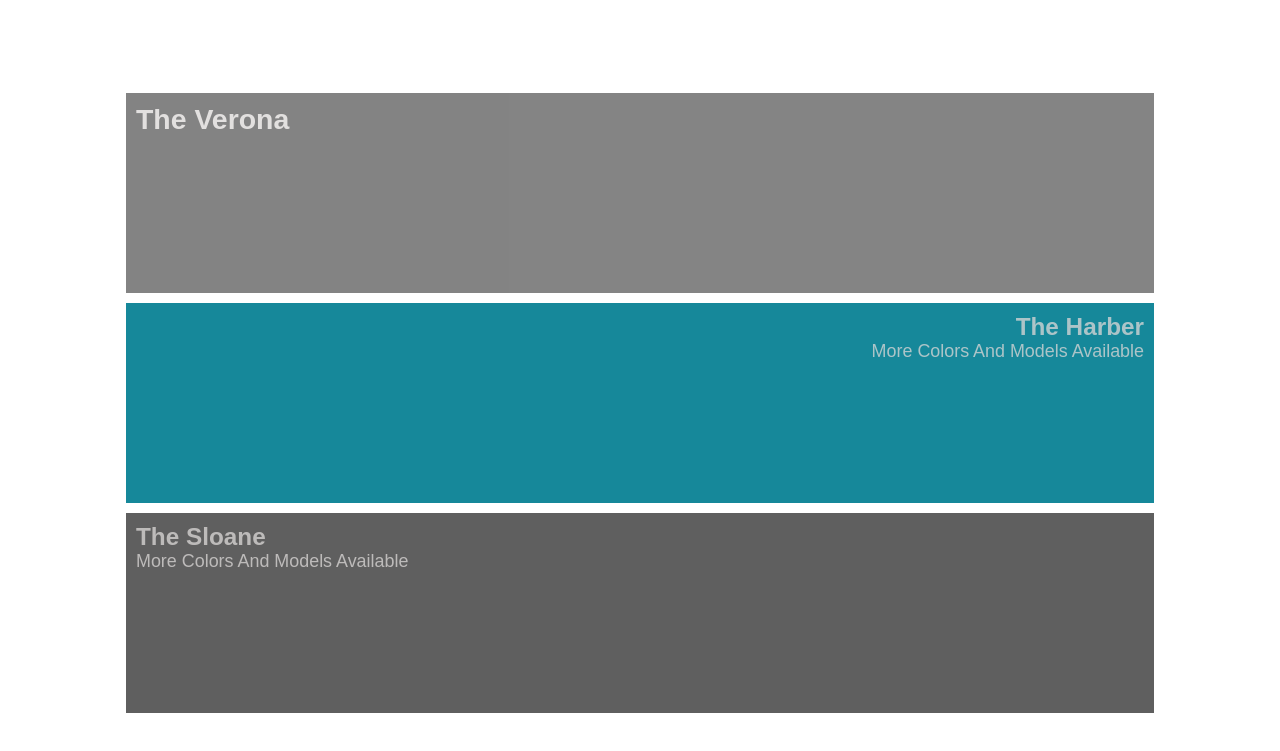
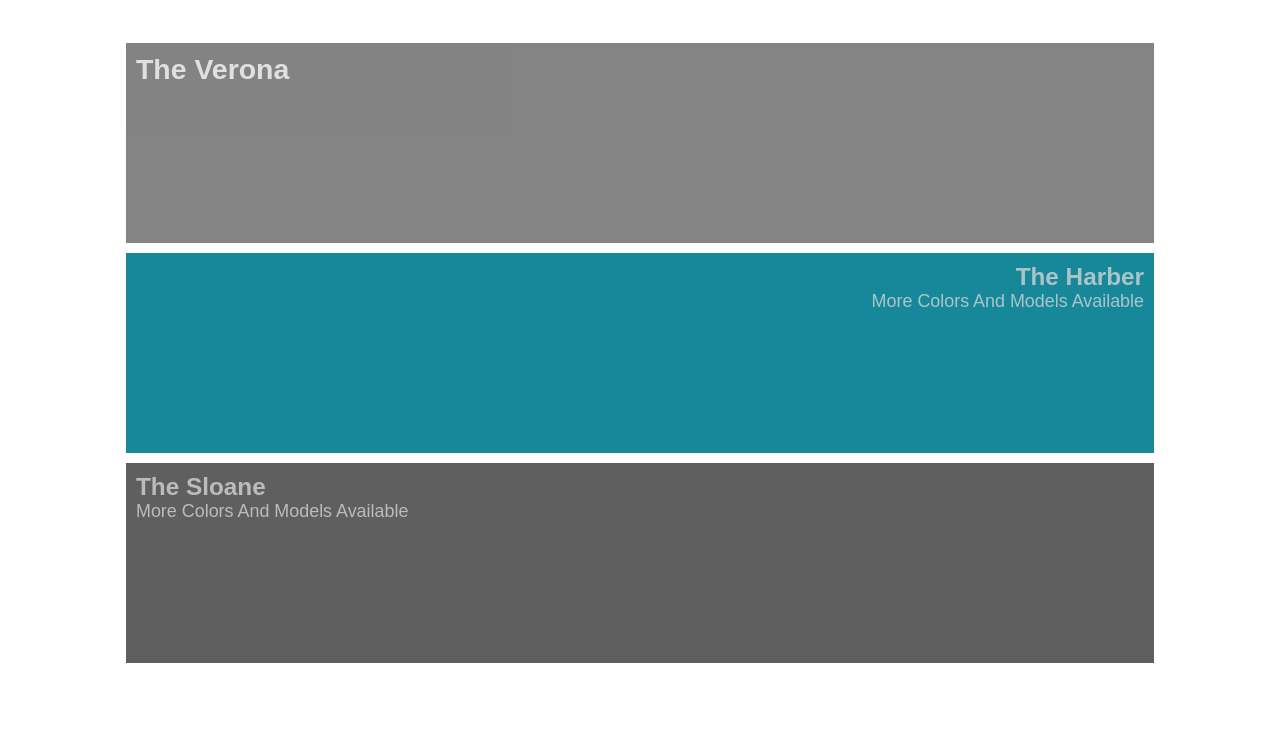
Before and after one commit to nightingale-evening/Honey_Furniture, a plain HTML site: page index.html in a window 1280 px wide. Shown: the part 377-1128 px from the top of the page. Drawn offline with Linux system fonts and the light colour scheme; a web font is replaced by a local one.

Commit message:
12th commit upload

```diff
--- a/style.scss
+++ b/style.scss
@@ -404,7 +404,7 @@ input[type="search"] {
 .section-4{
     height: 25vh;
     position: relative;
-    top:  270px;
+    top:  220px;
     background-color: #5f5f5f;
 
     max-width: 1028px;
@@ -415,7 +415,7 @@ input[type="search"] {
 .section-5{
     height: 25vh;
     position: relative;
-    top: 270px;
+    top: 220px;
     background-color: #16889A;
 
     max-width: 1028px;
@@ -427,7 +427,7 @@ input[type="search"] {
     height: 25vh;
     margin: 100px;
     position: relative;
-    top: 270px;
+    top: 220px;
     background-color: #5f5f5f;
 
     max-width: 1028px;
```
Also changed, not shown: style.css.
